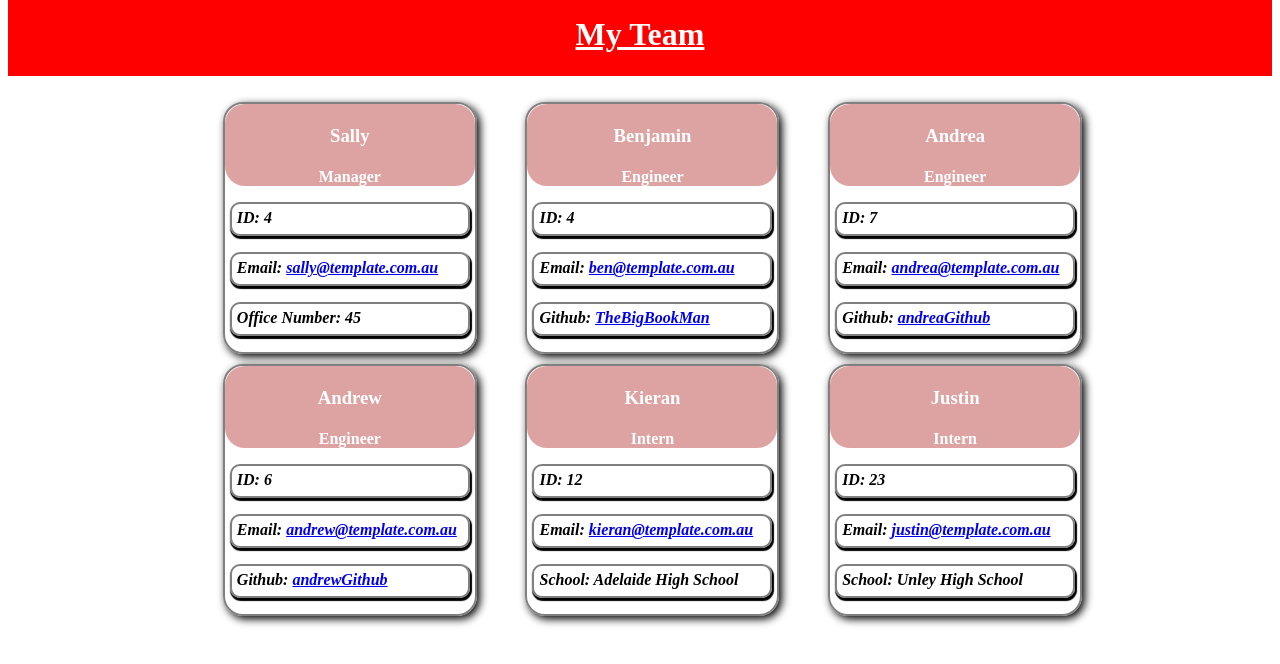
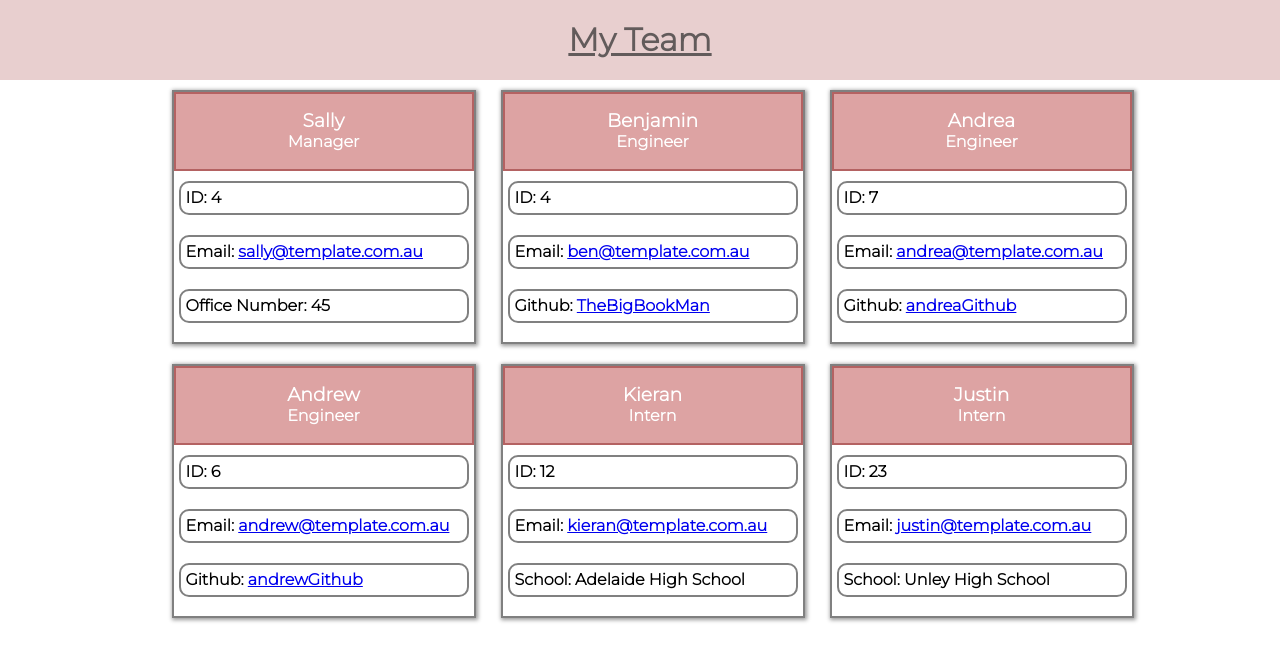
Before and after one commit to TheBigBookMan/Team-Profile-Generator, a website: page sampleFiles/index.html in a window 1280 px wide. Drawn offline with Linux system fonts and the light colour scheme.

Commit message:
fixed styling

```diff
--- a/sampleFiles/index.html
+++ b/sampleFiles/index.html
@@ -1,11 +1,16 @@
-
 <!DOCTYPE html>
 <html lang="en">
   <head>
-    <meta charset="UTF-8">
-    <meta http-equiv="X-UA-Compatible" content="IE=edge">
-    <meta name="viewport" content="width=device-width, initial-scale=1.0">
-    <link rel="stylesheet" href="./style.css">
+    <meta charset="UTF-8" />
+    <meta http-equiv="X-UA-Compatible" content="IE=edge" />
+    <meta name="viewport" content="width=device-width, initial-scale=1.0" />
+    <link rel="preconnect" href="https://fonts.googleapis.com" />
+    <link rel="preconnect" href="https://fonts.gstatic.com" crossorigin />
+    <link
+      href="https://fonts.googleapis.com/css2?family=Montserrat:wght@300&display=swap"
+      rel="stylesheet"
+    />
+    <link rel="stylesheet" href="./style.css" />
     <title>Team Profile</title>
   </head>
   <body>
@@ -22,7 +27,10 @@
             </div>
             <div class="employee-info">
               <p class="employee-id details">ID: 4</p>
-                        <p class="employee-email details">Email: <a href="mailto:sally@template.com.au">sally@template.com.au</a></p>
+              <p class="employee-email details">
+                Email:
+                <a href="mailto:sally@template.com.au">sally@template.com.au</a>
+              </p>
               <p class="employee-extra details">Office Number: 45</p>
             </div>
           </li>
@@ -34,8 +42,16 @@
             </div>
             <div class="employee-info">
               <p class="employee-id details">ID: 4</p>
-                        <p class="employee-email details">Email: <a href="mailto:ben@template.com.au">ben@template.com.au</a></p>
-                        <p class="employee-extra details">Github: <a href="https://github.com/TheBigBookMan" target="_blank"> TheBigBookMan</a></p>
+              <p class="employee-email details">
+                Email:
+                <a href="mailto:ben@template.com.au">ben@template.com.au</a>
+              </p>
+              <p class="employee-extra details">
+                Github:
+                <a href="https://github.com/TheBigBookMan" target="_blank">
+                  TheBigBookMan</a
+                >
+              </p>
             </div>
           </li>
           <li class="employee">
@@ -45,8 +61,18 @@
             </div>
             <div class="employee-info">
               <p class="employee-id details">ID: 7</p>
-                        <p class="employee-email details">Email: <a href="mailto:andrea@template.com.au">andrea@template.com.au</a></p>
-                        <p class="employee-extra details">Github: <a href="https://github.com/andreaGithub" target="_blank"> andreaGithub</a></p>
+              <p class="employee-email details">
+                Email:
+                <a href="mailto:andrea@template.com.au"
+                  >andrea@template.com.au</a
+                >
+              </p>
+              <p class="employee-extra details">
+                Github:
+                <a href="https://github.com/andreaGithub" target="_blank">
+                  andreaGithub</a
+                >
+              </p>
             </div>
           </li>
           <li class="employee">
@@ -56,8 +82,18 @@
             </div>
             <div class="employee-info">
               <p class="employee-id details">ID: 6</p>
-                        <p class="employee-email details">Email: <a href="mailto:andrew@template.com.au">andrew@template.com.au</a></p>
-                        <p class="employee-extra details">Github: <a href="https://github.com/andrewGithub" target="_blank"> andrewGithub</a></p>
+              <p class="employee-email details">
+                Email:
+                <a href="mailto:andrew@template.com.au"
+                  >andrew@template.com.au</a
+                >
+              </p>
+              <p class="employee-extra details">
+                Github:
+                <a href="https://github.com/andrewGithub" target="_blank">
+                  andrewGithub</a
+                >
+              </p>
             </div>
           </li>
           <li class="employee">
@@ -67,7 +103,12 @@
             </div>
             <div class="employee-info">
               <p class="employee-id details">ID: 12</p>
-                        <p class="employee-email details">Email: <a href="mailto:kieran@template.com.au">kieran@template.com.au</a></p>
+              <p class="employee-email details">
+                Email:
+                <a href="mailto:kieran@template.com.au"
+                  >kieran@template.com.au</a
+                >
+              </p>
               <p class="employee-extra details">School: Adelaide High School</p>
             </div>
           </li>
@@ -78,7 +119,12 @@
             </div>
             <div class="employee-info">
               <p class="employee-id details">ID: 23</p>
-                        <p class="employee-email details">Email: <a href="mailto:justin@template.com.au">justin@template.com.au</a></p>
+              <p class="employee-email details">
+                Email:
+                <a href="mailto:justin@template.com.au"
+                  >justin@template.com.au</a
+                >
+              </p>
               <p class="employee-extra details">School: Unley High School</p>
             </div>
           </li>
--- a/sampleFiles/style.css
+++ b/sampleFiles/style.css
@@ -1,10 +1,15 @@
+* {
+  font-family: "Montserrat";
+  margin: 0;
+  padding: 0;
+}
 
 header {
-    background-color: red;
+  background-color: rgb(232, 207, 207);
   height: 80px;
   text-align: center;
-    color: #fff;
-    margin-top: -25px;
+  color: rgb(98, 91, 91);
+  /* margin-top: -25px; */
 }
 
 .title {
@@ -12,27 +17,25 @@ header {
   text-decoration: underline;
 }
 
-main {
-    display: flex;
-    justify-content: center;
-}
-
 .team-container {
   height: 100%;
-    width: 75%;
+  width: 100%;
+  margin: auto 20px;
 }
 
 .list-employees {
   display: flex;
-    justify-content: space-around;
+  gap: 10px;
   flex-wrap: wrap;
+  justify-content: center;
+  align-items: center;
 }
 
 .employee {
   border: gray 2px solid;
-    border-radius: 20px;
-    box-shadow: 3px 3px 8px;
-    width: 250px;
+  box-shadow: 1px 1px 4px 1px rgba(0, 0, 0, 0.4);
+  width: 300px;
+  height: 250px;
   list-style: none;
   margin-top: 10px;
   margin-right: 15px;
@@ -40,25 +43,26 @@ main {
 
 .employee-header {
   background-color: rgb(221, 163, 163);
-    border-radius: 20px;
+  border: solid 2px rgb(180, 98, 98);
   color: white;
   text-align: center;
-    height: 80px;
-    padding-top: 2px;
+  height: 60px;
+  padding-top: 15px;
+  margin-bottom: 10px;
 }
 
 .employee-info {
-    margin-left: 5px;
-    margin-right: 5px;
+  display: flex;
+  flex-direction: column;
+  gap: 20px;
+  margin: 0 5px;
 }
 
 .details {
   border: 2px solid grey;
-    box-shadow: 1px 2px 1px 1px;
   border-radius: 10px;
   height: 20px;
   padding: 5px;
-    font-style: italic;
   font-weight: bold;
 }
 
```
Lines whose indentation alone changed are shown as unchanged.
